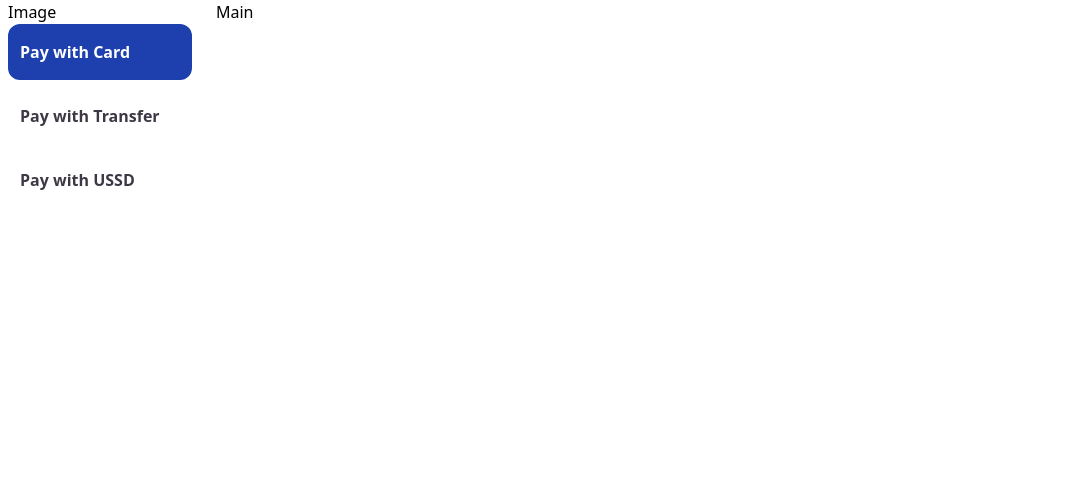
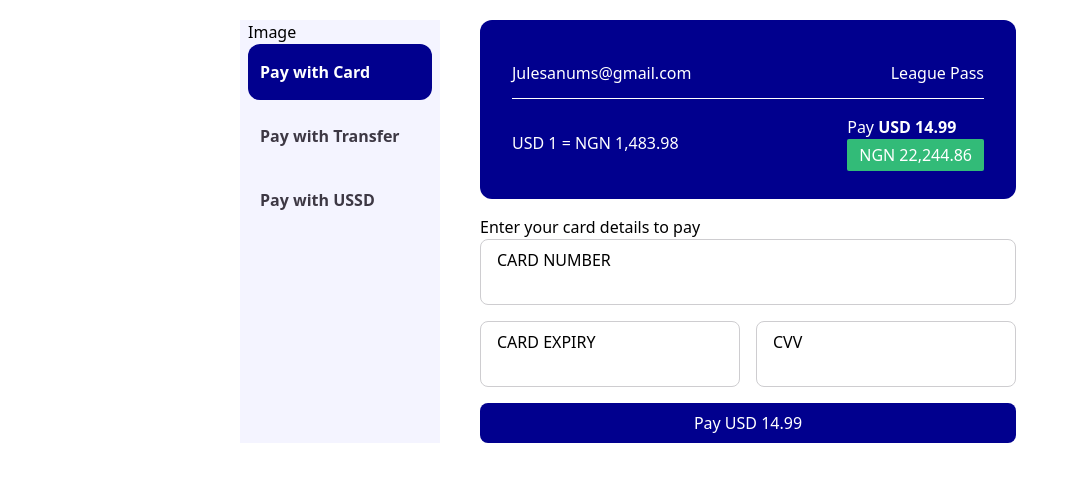
Before and after one commit to Spotflow-One/react-spotflow-checkout, a React (Vite) app: page / in a window 1280 px wide. Shown: the top 482 px of the page, without its empty margins (0-1071 px from the left). Built offline with nearby package versions, Linux system fonts and the light colour scheme.

Commit message:
fix: update the card payment ui

```diff
--- a/src/App.tsx
+++ b/src/App.tsx
@@ -1,12 +1,13 @@
-import React from "react";
-import MainLayout from "./views/layouts/main.layout";
+// import React from "react";
+// import MainLayout from "./views/layouts/main.layout";
+import Checkouts from "./views/checkouts/checkouts";
 
 function App() {
-  const [count, setCount] = React.useState("transfer");
+  // const [count, setCount] = React.useState("transfer");
 
   return (
     <>
-      <MainLayout tab={count} onChange={(values) => setCount(values)} />
+      <Checkouts />
     </>
   );
 }
--- /dev/null
+++ b/src/views/button.tsx
@@ -0,0 +1,25 @@
+import React from "react";
+import { cn } from "../lib/utils";
+
+type Props = React.ComponentPropsWithRef<"button"> & {
+  label?: React.ReactNode;
+};
+const Button = React.forwardRef<HTMLButtonElement, Props>((props, ref) => {
+  const { label, className, ...rest } = props;
+  return (
+    <button
+      ref={ref}
+      {...rest}
+      className={cn(
+        " w-full py-2 disabled:text-[#AAAAD9] text-white rounded-lg px-3 bg-[#01008E] disabled:bg-[#F4F4FF]",
+        className,
+      )}
+    >
+      {label}
+    </button>
+  );
+});
+
+Button.displayName = "Button";
+
+export default Button;
--- /dev/null
+++ b/src/views/checkouts/checkouts.tsx
@@ -0,0 +1,29 @@
+import React from "react";
+import MainLayout from "../layouts/main.layout";
+import { PayUssd } from "../pay-ussd/pay-ussd";
+import { PayTransfer } from "../pay-transfer/pay-transfer";
+import { PayCard } from "../pay-card/pay-card";
+
+function Checkouts() {
+  const [value, setValue] = React.useState("card");
+  return (
+    <MainLayout
+      tab={value}
+      onChange={(values) => {
+        setValue(values);
+      }}
+    >
+      <div data-state={value} className=" hidden data-[state=ussd]:grid">
+        <PayUssd />
+      </div>
+      <div data-state={value} className="hidden data-[state=transfer]:grid">
+        <PayTransfer />
+      </div>
+      <div data-state={value} className=" hidden data-[state=card]:grid">
+        <PayCard />
+      </div>
+    </MainLayout>
+  );
+}
+
+export default Checkouts;
--- /dev/null
+++ b/src/views/input/input.tsx
@@ -0,0 +1,28 @@
+import React from "react";
+import { cn } from "../../lib/utils";
+
+type Props = React.ComponentPropsWithRef<"input"> & {
+  DivContainer?: React.ComponentProps<"div">;
+  label: React.ReactNode;
+};
+export default function Input(props: Props) {
+  const { name, id, className, DivContainer, label, ...rest } = props;
+  return (
+    <div
+      className={cn(
+        " rounded-lg py-2 px-4 border border-[#CECDD0]",
+        DivContainer?.className,
+      )}
+    >
+      <label htmlFor={id || name}>{label}</label>
+      <div className=" flex items-center gap-1">
+        <input
+          {...rest}
+          id={id || name}
+          type={rest.type || "text"}
+          className={cn(" outline-none w-full px-1", className)}
+        />
+      </div>
+    </div>
+  );
+}
--- a/src/views/layouts/main.layout.tsx
+++ b/src/views/layouts/main.layout.tsx
@@ -1,20 +1,45 @@
 import React from "react";
 import Sidebar from "./sidebar";
 
-type Props = {
+type Props = React.PropsWithChildren<{
   tab: string;
   onChange(_val: string): void;
-};
+}>;
 
 export default function MainLayout(props: Props) {
   return (
     <div>
-      <div className=" grid min-h-[400px] grid-cols-[200px_1fr] gap-4">
+      <div className=" grid min-h-[400px] grid-cols-[200px_1fr] max-w-[800px] mx-auto gap-4 pt-5">
         <div>
           <Sidebar onClick={props.onChange} />{" "}
         </div>
-        <div>Main</div>
+        <main className=" h-full bg-white grid grid-rows-[auto_1fr] gap-4 px-3 md:px-6">
+          <TopContainer />
+          <div>{props.children}</div>
+        </main>
       </div>
     </div>
   );
 }
+
+const TopContainer = () => {
+  return (
+    <div className=" bg-[#01008E] py-12 px-3 md:py-7 md:px-8 grid gap-4 grid-rows-[51px_1fr] rounded-xl text-white">
+      <div className=" flex gap-4 items-center justify-between border-b border-b-white text-white leading-8">
+        <p>Julesanums@gmail.com </p>
+        <p>League Pass</p>
+      </div>
+      <div className=" flex self-start items-center gap-4 justify-between">
+        <h3 className=" flex items-center leading-10">USD 1 = NGN 1,483.98</h3>
+        <div>
+          <h3>
+            Pay <span className=" font-semibold">USD 14.99</span>
+          </h3>
+          <span className=" inline-block bg-[#32BB78] py-1 px-3 rounded-sm">
+            NGN 22,244.86
+          </span>
+        </div>
+      </div>
+    </div>
+  );
+};
--- a/src/views/layouts/sidebar.tsx
+++ b/src/views/layouts/sidebar.tsx
@@ -9,7 +9,7 @@
   const [value, setValue] = React.useState(sidebarDataLinkList[0].value);
   console.log({ value });
   return (
-    <aside className=" h-full flex flex-col px-2">
+    <aside className=" h-full bg-[#F4F4FF] flex flex-col px-2">
       <div>Image</div>
       <div className=" flex-col flex gap-2">
         {sidebarDataLinkList.map((field) => (
@@ -40,7 +40,7 @@
       className={cn(
         " flex items-center gap-1 px-3 rounded-xl py-4 outline-none",
         " text-[#3D3844] font-semibold",
-        "data-[app-active=true]:bg-blue-800 data-[app-active=true]:text-white"
+        "data-[app-active=true]:bg-[#01008E] data-[app-active=true]:text-white",
       )}
       onClick={props.onClick}
     >
--- /dev/null
+++ b/src/views/pay-card/pay-card.tsx
@@ -0,0 +1,39 @@
+import React from "react";
+import Input from "../input/input";
+import Button from "../button";
+
+export function PayCard() {
+  // eslint-disable-next-line @typescript-eslint/no-unused-vars
+  const [screen, setScreen] = React.useState("details");
+  console.log({ setScreen });
+  return (
+    <div className=" grid gap-3">
+      <div data-state={screen}>
+        <BankDetailForm />
+      </div>
+    </div>
+  );
+}
+
+const BankDetailForm = () => {
+  return (
+    <div className="">
+      <h3>Enter your card details to pay</h3>
+      <form
+        onSubmit={(e) => {
+          e.stopPropagation();
+        }}
+        className=" grid grid-cols-2 gap-4"
+      >
+        <Input
+          className=" col-span-2"
+          DivContainer={{ className: " col-span-2" }}
+          label="CARD NUMBER"
+        />
+        <Input label="CARD EXPIRY" />
+        <Input label="CVV" />
+        <Button label="Pay USD 14.99" className=" col-span-2" />
+      </form>
+    </div>
+  );
+};
--- /dev/null
+++ b/src/views/pay-transfer/pay-transfer.tsx
@@ -0,0 +1,7 @@
+export function PayTransfer() {
+  return (
+    <div>
+      <div>PayTransfer</div>
+    </div>
+  );
+}
--- /dev/null
+++ b/src/views/pay-ussd/pay-ussd.tsx
@@ -0,0 +1,7 @@
+export function PayUssd() {
+  return (
+    <div>
+      <div>Pay Ussd</div>
+    </div>
+  );
+}
--- a/tsconfig.app.json
+++ b/tsconfig.app.json
@@ -16,7 +16,6 @@
     "moduleDetection": "force",
     "noEmit": true,
     "jsx": "react-jsx",
-    "baseUrl": "./",
 
     /* Linting */
     "strict": true,
```
